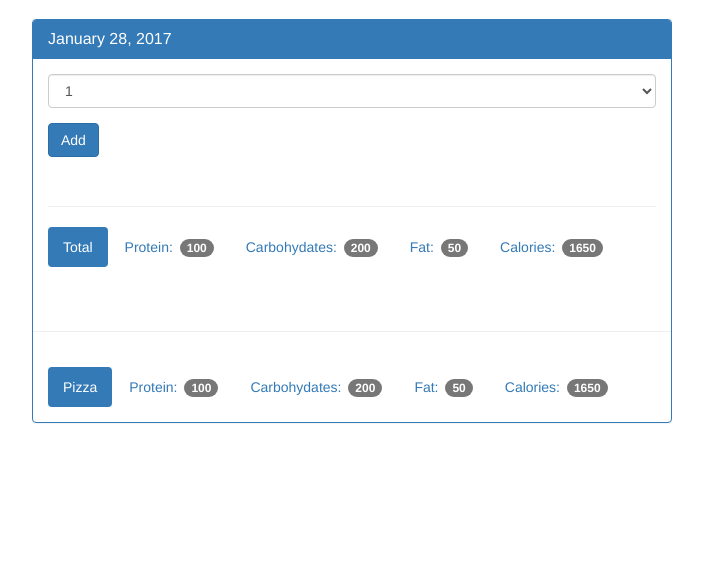
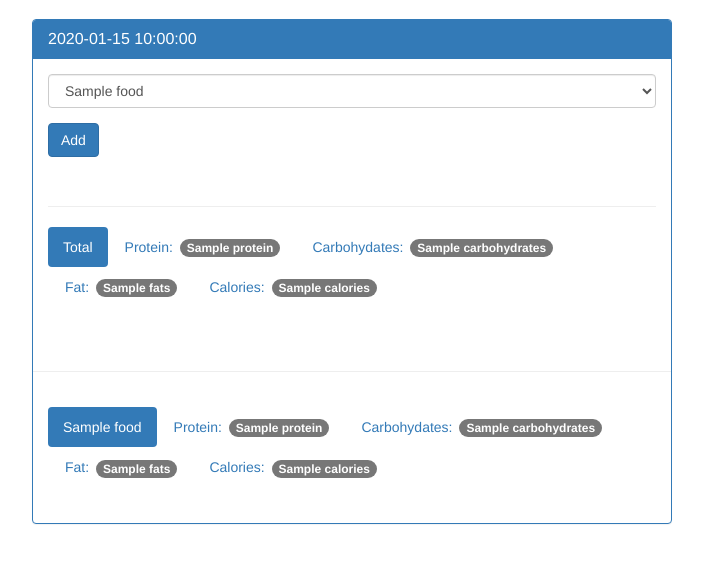
Before and after one commit to kanchitbajaj8070/FoodTrackerApp, a Flask app: template templates/day.html in a window 1280 px wide. Shown: the part 51-614 px from the top of the page, without its empty margins (288-991 px from the left). Run offline with Flask 2, Linux system fonts and the light colour scheme; the template is opened without the code that fills it: most values are stand-ins (such as "Sample title", 1, 10 or a date in 2020); some libraries are stand-ins or nearby versions.

Commit message:
REFACTORING REMAINING

```diff
--- a/app.py
+++ b/app.py
@@ -1,16 +1,131 @@
 from flask import Flask,request,url_for,redirect,render_template,g
 import sqlite3
+from datetime import datetime
 app=Flask(__name__)
+def connect_db():
+    sql=sqlite3.connect('E:/PythonPycharm/FoodTrackerApp/food_log.db')
+    sql.row_factory=sqlite3.Row# to display result in form of dictionary instead of tuples
+    return sql
+def get_db():
+    if not hasattr(g,'sqlite_db'):
+        g.sqlite_db=connect_db()# g means global
+    return g.sqlite_db
+@app.teardown_appcontext# to close database after each route
+def close_db(error):
+    if hasattr(g,'sqlite_db'):
+        g.sqlite_db.close()
+@app.route("/",methods=['POST','GET'])
+def index():
+    db = get_db()
+    if request.method=='POST':
+        database_date=datetime.strptime(request.form['date'],"%Y-%m-%d")
+        print(database_date)
+        final_database_date=datetime.strftime(database_date,"%Y%m%d")
+        print(final_database_date)
+        db.execute("insert into log_date(entry_date) values(?)",[final_database_date])
+        db.commit()
+    cursor=db.execute("select entry_date from log_date")
+    results=cursor.fetchall()
+    formatted_results=[]
+    for i in results:
+        d=datetime.strptime(str(i['entry_date']),"%Y%m%d")# actual format of date
+        single_date={}
+        single_date['total']=total_nutrients(d)
+        single_date['entry_date']=datetime.strftime(d,"%B %d,%Y")# special format to convert to
+        formatted_results.append(single_date)
+    return render_template("home.html",dates=formatted_results)
+@app.route("/view/<date>",methods=['POST','GET'])
+def view(date):
+    f_date = datetime.strptime(date, "%B %d,%Y")
+    dated = datetime.strftime(f_date, "%Y%m%d")
+    print(dated)
+    db = get_db()
 
-@app.route("/")
-def index():
-    return render_template("home.html")
-@app.route("/view")
-def view():
-    return render_template("day.html")
-@app.route("/food")
+    cursor = db.execute('select id,name from food ')
+    food_results= cursor.fetchall()
+
+    cur = db.execute("select id,entry_date from log_date where entry_date= '" + dated + "'")
+    result = cur.fetchone()
+    pretty_result=dict()
+    d=datetime.strptime(str(result['entry_date']),"%Y%m%d")
+    total_calories={}
+    total_calories['fats']=0
+    total_calories['carbohydrates'] = 0
+    total_calories['protein'] = 0
+    total_calories['calories'] = 0
+
+    pretty_result['entry_date']=datetime.strftime(d,"%B %d,%Y")
+    if request.method == "POST":
+        item = request.form['food-select']
+        print(item)
+        for x in food_results:
+            if x['name'] == item:
+                id_of_food = x['id']
+        print(result['id'])
+        print(id_of_food)
+        db.execute("insert into food_date(food_id,log_date_id) values(?,?)", [id_of_food, result['id']])
+        db.commit()
+
+
+    food_ids=db.execute("select food_id from food_date where log_date_id= ' "+str(result['id'])+"' ").fetchall()
+    food_items=list()
+    print(food_ids)
+    for i in range(len(food_ids)):
+        print(str(food_ids[i]['food_id']))
+        total_calories
+        food_items.append(db.execute("select name,protein,carbohydrates,fats,calories from food where id ='" +str(food_ids[i]['food_id'])+"'").fetchone())
+
+    print(food_items)
+    for i in food_items:
+        total_calories['fats'] += i['fats']
+        total_calories['carbohydrates'] += i['carbohydrates']
+        total_calories['protein'] += i['protein']
+        total_calories['calories'] += i['calories']
+
+    return render_template("day.html",total=total_calories,date=pretty_result['entry_date'],foods=food_results,food_items=food_items)
+@app.route("/food",methods=['POST','GET'])
 def food():
-    return render_template("add_food.html")
+    db = get_db()
+    if request.method=="POST":
+        name=request.form['food-name']
+        protein=int(request.form['protein'])
+        fats=int(request.form['fats'])
+        carbohydrates=int(request.form['carbohydrates'])
+        calories=protein*4 + carbohydrates*4 +fats*9
+        db.execute('insert into food(name,protein,carbohydrates,fats,calories) values(?,?,?,?,?)' ,[name,protein,carbohydrates,fats,calories])
+        db.commit()
 
+    cur=db.execute("select name,protein,carbohydrates,fats,calories from food")
+    results=cur.fetchall()
+    return render_template("add_food.html",foods=results)
+
+
+def total_nutrients(date):
+    dated=datetime.strftime(date,"%Y%m%d")
+    db = get_db()
+    print(dated)
+    date_id=db.execute("select id from log_date where entry_date =(?)",[dated] ).fetchone()
+    print(date_id)
+    total_calories = {}
+    total_calories['fats'] = 0
+    total_calories['carbohydrates'] = 0
+    total_calories['protein'] = 0
+    total_calories['calories'] = 0
+    food_ids = db.execute("select food_id from food_date where log_date_id= ' " + str(date_id['id']) + "' ").fetchall()
+    food_items = list()
+    print(food_ids)
+    for i in range(len(food_ids)):
+        print(str(food_ids[i]['food_id']))
+        total_calories
+        food_items.append(db.execute("select name,protein,carbohydrates,fats,calories from food where id ='" + str(
+            food_ids[i]['food_id']) + "'").fetchone())
+
+    print(food_items)
+    for i in food_items:
+        total_calories['fats'] += i['fats']
+        total_calories['carbohydrates'] += i['carbohydrates']
+        total_calories['protein'] += i['protein']
+        total_calories['calories'] += i['calories']
+    return total_calories
 if __name__=="__main__":
-    app.run(debug=True)
+     app.run(debug=True)
--- /dev/null
+++ b/tables.sql
@@ -0,0 +1,15 @@
+create table log_date
+(id integer primary key autoincrement,
+entry_date date not null);
+create table food(
+id integer primary key autoincrement,
+name text not null,
+protein integer not null,
+carbohydrates integer not null,
+fats integer not null,
+calories integer not null
+);
+create table food_date(
+food_id integer not null,
+log_date_id integer not null,
+primary key(food_id,log_date_id) );
--- a/templates/day.html
+++ b/templates/day.html
@@ -17,12 +17,12 @@
     <nav class="navbar navbar-inverse navbar-fixed-top">
       <div class="container">
         <div class="navbar-header">
-          <a class="navbar-brand" href="#">Food Tracker</a>
+          <a class="navbar-brand" href="{{url_for('index')}}">Food Tracker</a>
         </div>
         <div id="navbar" class="navbar-collapse collapse">
           <ul class="nav navbar-nav">
-            <li><a href="#">Home</a></li>
-            <li><a href="#">Add Food Item</a></li>
+            <li><a href="{{url_for('index')}}">Home</a></li>
+            <li><a href="{{url_for('food')}}">Add Food Item</a></li>
           </ul>
         </div>
       </div>
@@ -34,15 +34,17 @@
         <div>
           <div class="panel panel-primary">
             <div class="panel-heading">
-              <h3 class="panel-title">January 28, 2017</h3>
+              <h3 class="panel-title">{{date}}</h3>
             </div>
 
             <div class="panel-body">
 
-              <form method="POST" action="/">
+              <form method="POST" action="{{url_for('view',date=date)}}">
                 <div class="form-group">
-                  <select class="form-control">
-                    <option>1</option>
+                  <select class="form-control" name="food-select">
+                    {% for food in foods%}
+                    <option>{{food.name}}</option>
+                    {%endfor%}
                   </select>
                 </div>
 
@@ -54,10 +56,10 @@
 
               <ul class="nav nav-pills" role="tablist">
                 <li class="active"><a>Total</a></li>
-                <li><a>Protein: <span class="badge">100</span></a></li>
-                <li><a>Carbohydates: <span class="badge">200</span></a></li>
-                <li><a>Fat: <span class="badge">50</span></a></li>
-                <li><a>Calories: <span class="badge">1650</span></a></li>
+                <li><a>Protein: <span class="badge">{{total.protein}}</span></a></li>
+                <li><a>Carbohydates: <span class="badge">{{total.carbohydrates}}</span></a></li>
+                <li><a>Fat: <span class="badge">{{total.fats}}</span></a></li>
+                <li><a>Calories: <span class="badge">{{total.calories}}</span></a></li>
               </ul>
 
             </div>
@@ -65,13 +67,17 @@
             <div class="page-header"></div>
 
             <div class="panel-body">
+ {% for food in food_items%}
               <ul class="nav nav-pills" role="tablist">
-                <li class="active"><a>Pizza</a></li>
-                <li><a>Protein: <span class="badge">100</span></a></li>
-                <li><a>Carbohydates: <span class="badge">200</span></a></li>
-                <li><a>Fat: <span class="badge">50</span></a></li>
-                <li><a>Calories: <span class="badge">1650</span></a></li>
+
+                <li class="active"><a>{{food.name}}</a></li>
+                <li><a>Protein: <span class="badge">{{food.protein}}</span></a></li>
+                <li><a>Carbohydates: <span class="badge">{{food.carbohydrates}}</span></a></li>
+                <li><a>Fat: <span class="badge">{{food.fats}}</span></a></li>
+                <li><a>Calories: <span class="badge">{{food.calories}}</span></a></li>
               </ul>
+              <br>
+{%endfor%}
             </div>
 
           </div>
```
Also changed, not shown: templates/add_food.html (+15 -13 lines), templates/home.html (+14 -11 lines).
